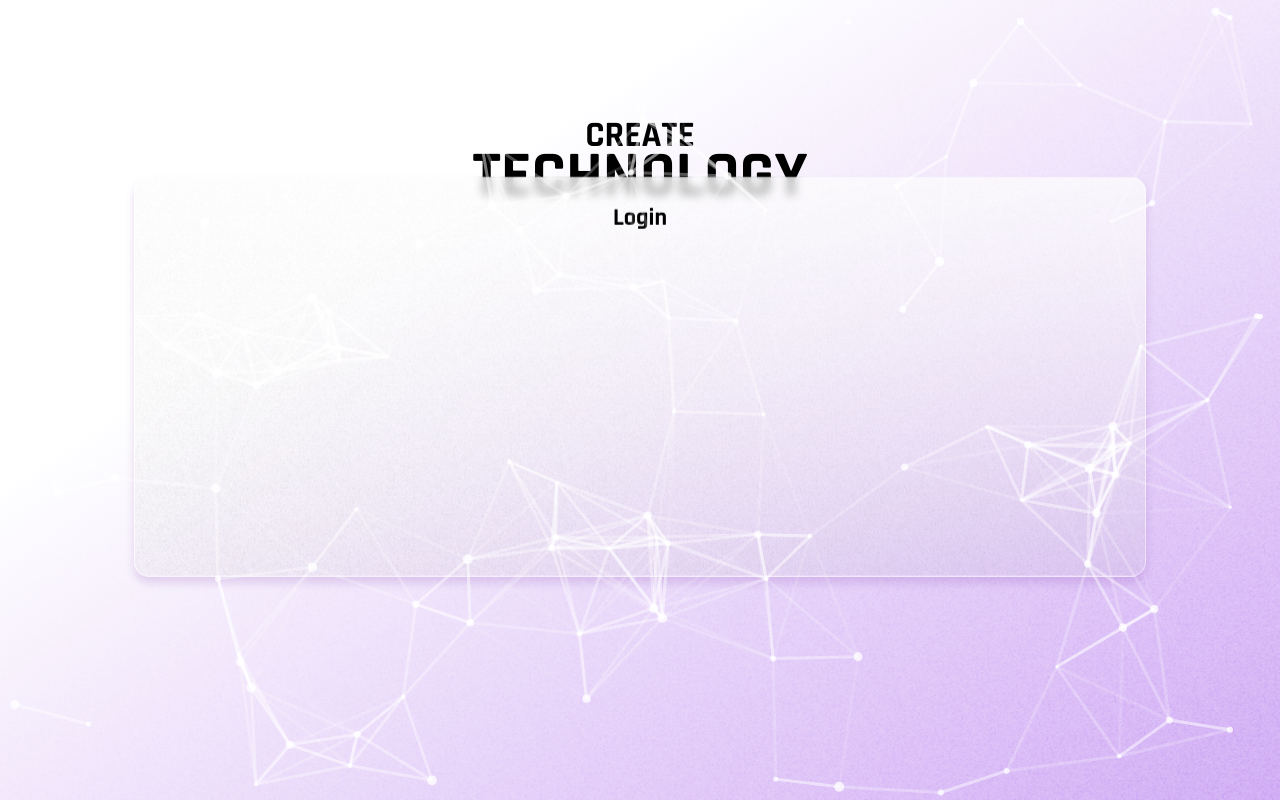
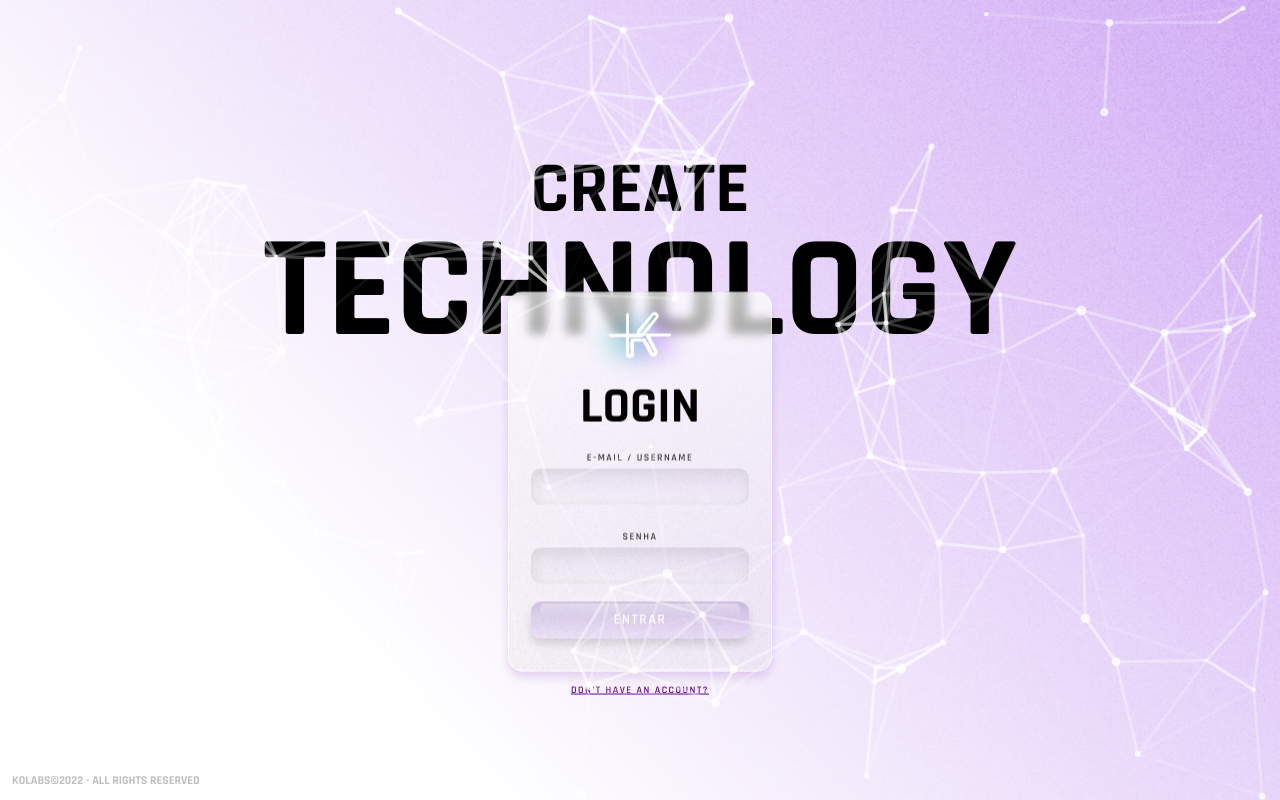
Before and after one commit to mutheus/kolabs, a React (Create React App) app: page / in a window 1280 px wide. Built offline with nearby package versions, Linux system fonts and the light colour scheme.

Commit message:
Refactoring and add finished layout

```diff
--- /dev/null
+++ b/src/login-form/index.tsx
@@ -0,0 +1 @@
+export * from './login-form'
--- /dev/null
+++ b/src/login-form/login-form-style.ts
@@ -0,0 +1,70 @@
+import styled from 'styled-components/macro'
+
+export const Title = styled.h2`
+  text-transform: uppercase;
+  font-size: 3.125rem;
+  margin-top: -20px;
+`
+
+export const Form = styled.form`
+  display: flex;
+  flex-direction: column;
+  gap: 1.153em;
+`
+
+export const Input = styled.input`
+  background: rgba(119, 61, 177, .08);
+  mix-blend-mode: multiply;
+  opacity: .5;
+  box-shadow: inset 0px 4px 15px rgba(0, 0, 0, .25), inset 0px -5.95px 15px 3px rgba(255, 255, 255, .8);
+  backdrop-filter: blur(100px);
+  border-radius: 10px;
+  height: 36px;
+  width: 100%;
+  border: none;
+  padding: 0 1em;
+
+  &:focus-visible {
+    outline: rgba(164, 94, 255, .5) auto 1px;
+  }
+`
+
+export const Label = styled.label`
+  text-transform: uppercase;
+  font-size: 10px;
+  color: #393939;
+  letter-spacing: 1.5px;
+`
+
+export const Button = styled.button`
+  height: 37px;
+  display: flex;
+  justify-content: center;
+  align-items: center;
+  padding: 0 1em;
+  background: linear-gradient(180deg, rgba(69, 16, 138, .2) 0%, rgba(164, 94, 255, .1) 94.59%);
+  box-shadow: 0px -4px 6px rgba(255, 255, 255, .2), 0px 5px 10px rgba(0, 0, 0, .15);
+  backdrop-filter: blur(50px);
+  border-radius: 10px;
+  border: none;
+  color: #fff;
+  text-transform: uppercase;
+  font-weight: 600;
+  font-size: 14px;
+  letter-spacing: 1.5px;
+  cursor: pointer;
+  position: relative;
+
+  div {
+    position: absolute;
+    height: 14px;
+    width: 92%;
+    top: 2px;
+    background: linear-gradient(180deg, rgba(255, 255, 255, .4) 0%, rgba(255, 255, 255, 0) 100%);
+    border-radius: 5px;
+  }
+
+  &:hover {
+    background: linear-gradient(180deg, rgba(69, 16, 138, .5) 0%, rgba(164, 94, 255, .5) 94.59%);
+  }
+`
--- /dev/null
+++ b/src/login-form/login-form.tsx
@@ -0,0 +1,28 @@
+import * as S from './login-form-style'
+
+export function LoginForm () {
+  return (
+    <>
+      <S.Title>Login</S.Title>
+
+      <S.Form>
+        <div>
+          <S.Label>E-mail / Username</S.Label>
+
+          <S.Input type='text' />
+        </div>
+
+        <div>
+          <S.Label>Senha</S.Label>
+
+          <S.Input type='password' />
+        </div>
+
+        <S.Button>
+          <div />
+          Entrar
+        </S.Button>
+      </S.Form>
+    </>
+  )
+}
--- /dev/null
+++ b/src/login-modal/index.tsx
@@ -0,0 +1 @@
+export * from './login-modal'
--- /dev/null
+++ b/src/login-modal/login-modal-style.ts
@@ -0,0 +1,57 @@
+import styled from 'styled-components/macro'
+import { ReactComponent as LogoSvg } from 'shared/assets/logo.svg'
+import texture from 'shared/assets/texture.png'
+
+export const ModalWrapper = styled.div`
+  margin-top: -25px;
+
+  @media (min-width: 800px) {
+    margin-top: -69px;
+  }
+
+  width: 100%;
+  max-width: 264px;
+  text-align: center;
+  position: relative;
+  z-index: 10;
+  border-radius: 15px;
+  background: linear-gradient(180deg, rgba(255, 255, 255, .75) 0%, rgba(255, 255, 255, 0.1) 100%);
+  box-shadow: 0px 6px 10px rgba(102, 0, 153, .15);
+  backdrop-filter: blur(5px);
+  border: 1px solid rgba(255, 255, 255, .45);
+  padding: 22px 22px 32px;
+  display: flex;
+  flex-direction: column;
+  align-items: center;
+`
+
+export const Logo = styled(LogoSvg)`
+  margin-top: -25px;
+  width: 126px;
+  height: 100px;
+`
+
+export const LoginOverlay = styled.div`
+  height: 100%;
+  width: 100%;
+  position: absolute;
+  background-image: url('${texture}');
+  background-size: cover;
+  top: 0;
+  left: 0;
+  z-index: -1;
+  opacity: .2;
+  mix-blend-mode: overlay;
+  border-radius: 15px;
+`
+
+export const Link = styled.a`
+  margin-top: 11px;
+  font-weight: 600;
+  font-size: 10px;
+  letter-spacing: 1.5px;
+  text-decoration-line: underline;
+  cursor: pointer;
+  text-transform: uppercase;
+  color: #660099;
+`
--- /dev/null
+++ b/src/login-modal/login-modal.tsx
@@ -0,0 +1,18 @@
+import { LoginForm } from 'login-form'
+import * as S from './login-modal-style'
+
+export function LoginModal () {
+  return (
+    <>
+      <S.ModalWrapper>
+        <S.Logo />
+
+        <LoginForm />
+
+        <S.LoginOverlay />
+      </S.ModalWrapper>
+
+      <S.Link>Don't have an account?</S.Link>
+    </>
+  )
+}
--- a/src/login/login-style.ts
+++ b/src/login/login-style.ts
@@ -1,5 +1,5 @@
 import styled from 'styled-components/macro'
-import texture from './assets/texture.png'
+import texture from 'shared/assets/texture.png'
 
 export const Container = styled.div`
   height: 100%;
@@ -11,35 +11,28 @@ export const Wrapper = styled.div`
   flex-direction: column;
   align-items: center;
   transform: translateY(25%);
+  padding-bottom: 3em;
 `
 
-export const LoginContainer = styled.div`
-  margin-top: -25px;
-  height: 400px;
-  width: 80%;
+export const Title = styled.h1`
+  font-size: 2.25rem;
+
+  @media (min-width: 800px) {
+    font-size: 4.5rem;
+    line-height: .95;
+  }
+
   text-align: center;
-  position: relative;
-  z-index: 10;
-  border-radius: 15px;
-  background: linear-gradient(180deg, rgba(255, 255, 255, 0.75) 0%, rgba(255, 255, 255, 0.1) 100%);
-  box-shadow: 0px 6px 10px rgba(102, 0, 153, 0.15);
-  backdrop-filter: blur(5px);
-  border: 1px solid rgba(255, 255, 255, .45);
-  padding: 22px 22px 32px;
-`
+  line-height: .8;
+  text-transform: uppercase;
 
-export const LoginOverlay = styled.div`
-  height: 100%;
-  width: 100%;
-  position: absolute;
-  background-image: url('${texture}');
-  background-size: cover;
-  top: 0;
-  left: 0;
-  z-index: -1;
-  opacity: 0.2;
-  mix-blend-mode: overlay;
-  border-radius: 15px;
+  span {
+    font-size: 4rem;
+
+    @media (min-width: 800px) {
+      font-size: 9rem;
+    }
+  }
 `
 
 export const Background = styled.div`
@@ -48,6 +41,11 @@ export const Background = styled.div`
   position: fixed;
   background: rgb(255,255,255);
   background: linear-gradient(147deg, rgba(255,255,255,1) 30%, rgba(215,183,246,1) 100%);
+
+  @media (min-width: 800px) {
+    background: linear-gradient(47deg, rgba(255,255,255,1) 25%, rgba(215,183,246,1) 100%);
+  }
+
   z-index: -2;
   top: 0;
   left: 0;
@@ -66,13 +64,21 @@ export const Overlay = styled.div`
   mix-blend-mode: overlay;
 `
 
-export const Title = styled.h1`
-  font-size: 36px;
+export const Copy = styled.span`
+  font-weight: 700;
+  font-size: 12px;
+  line-height: 15px;
+  text-transform: uppercase;
+  color: rgba(0, 0, 0, .25);
+  display: inline-block;
+  position: fixed;
+  bottom: 3em;
   text-align: center;
-  line-height: .8;
-  text-transform: uppercase;
+  padding: 0 1em;
+  width: 100%;
 
-  span {
-    font-size: 64px;
+  @media (min-width: 800px) {
+    bottom: 1em;
+    text-align: start;
   }
 `
--- a/src/login/login.tsx
+++ b/src/login/login.tsx
@@ -1,3 +1,4 @@
+import { LoginModal } from 'login-modal'
 import { TSParticles } from 'ts-particles'
 import * as S from './login-style'
 
@@ -8,14 +9,12 @@ export function Login () {
         <S.Wrapper>
           <S.Title>Create<br /> <span>Technology</span></S.Title>
 
-          <S.LoginContainer>
-            <h2>Login</h2>
+          <LoginModal />
 
-            <S.LoginOverlay />
-          </S.LoginContainer>
         </S.Wrapper>
       </S.Container>
 
+      <S.Copy>Kolabs&copy;2022 - All rights reserved</S.Copy>
       <S.Background />
       <S.Overlay />
       <TSParticles />
--- a/src/ts-particles/ts-particles.tsx
+++ b/src/ts-particles/ts-particles.tsx
@@ -16,7 +16,7 @@ export function TSParticles () {
         interactivity: {
           events: {
             onClick: {
-              enable: true,
+              enable: false,
               mode: 'push',
             },
             onHover: {
```
Also changed, not shown: src/shared/assets/logo.svg (added), src/shared/assets/texture.png (renamed from src/login/assets/texture.png).
